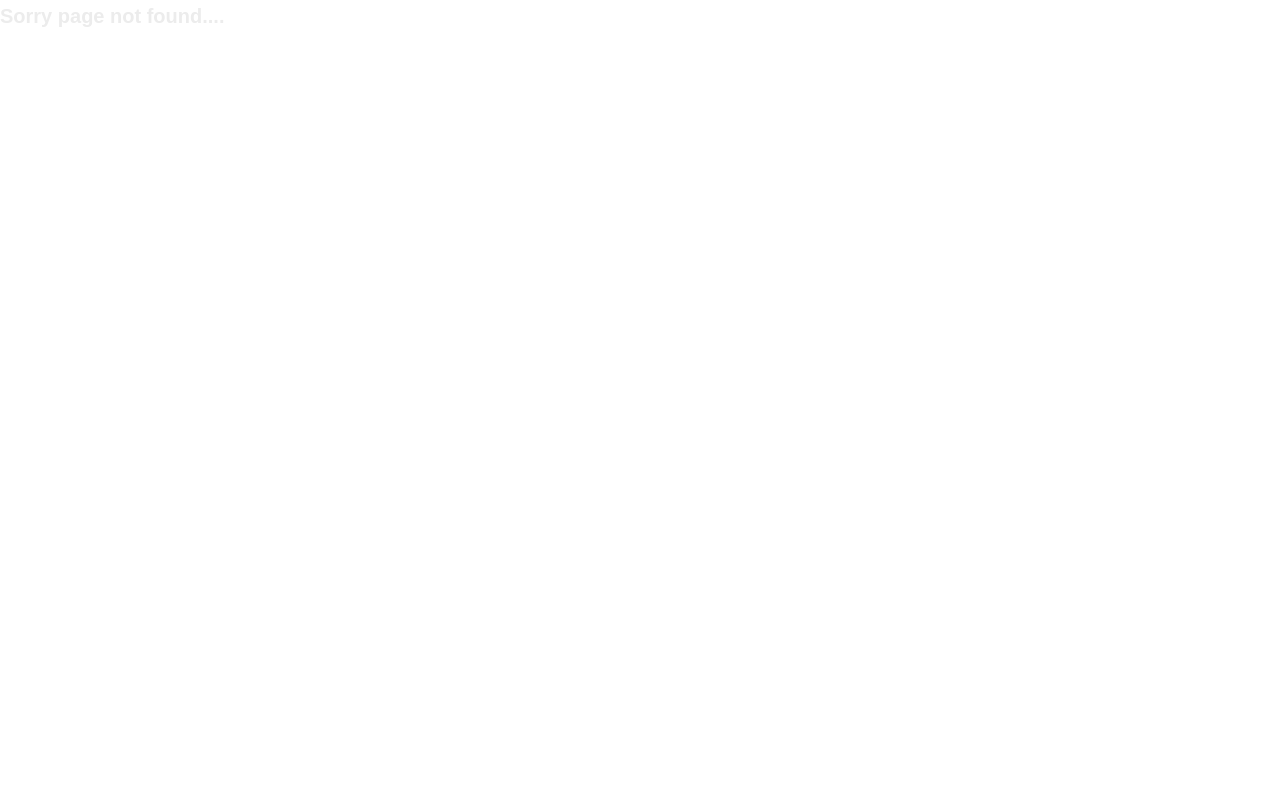
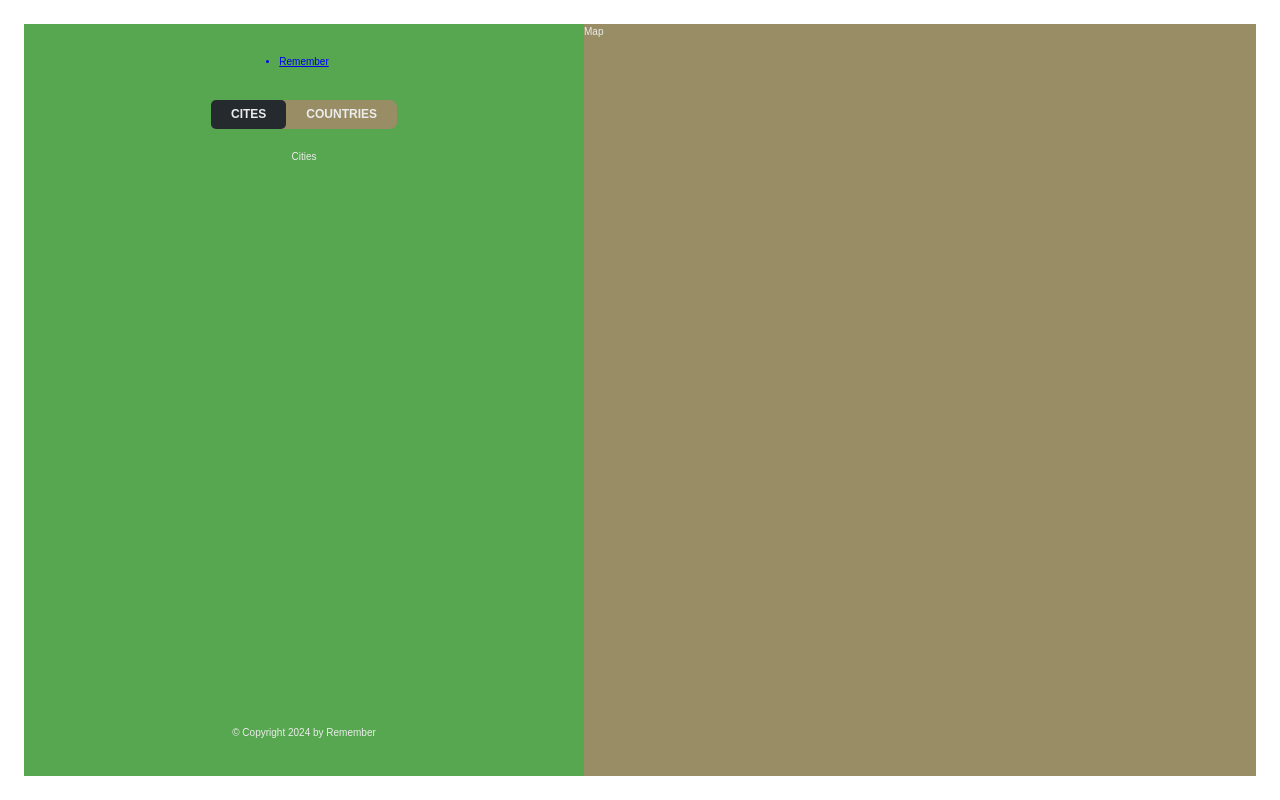
Before and after one commit to Allano256/Remember, a React (Vite) app in the folder remember/: page /app/cities in a window 1280 px wide. Before the commit this address had no page. Built offline with nearby package versions, Linux system fonts and the light colour scheme.

Commit message:
Created sub-routes in the app layout

```diff
--- a/remember/src/App.jsx
+++ b/remember/src/App.jsx
@@ -10,10 +10,17 @@ function App() {
   return (
     <BrowserRouter>
     <Routes>
-      <Route path="/"  element={<HomePage />} />
+      <Route index  element={<HomePage />} />
       <Route path="about" element= {<AboutPage/>} />
       <Route path="login" element={<Login />} />
-      <Route path="app" element={<AppLayout />} />
+      <Route path="app" element={<AppLayout />}>
+         {/* This creates the list of cities to be displayed if no specific route is specified */}
+         <Route index element={<p>List of cities</p>} />
+      {/* These are nested routes */}
+         <Route path="cities" element={<p>Cities</p>} />
+         <Route path="countries" element={<p>Countries</p>} />
+         <Route path="form" element={<p>Form</p>} />
+      </Route>
       <Route path="*"  element={<PageNotFound />} />
       </Routes>
       </BrowserRouter>
--- a/remember/src/components/AppNavigation.jsx
+++ b/remember/src/components/AppNavigation.jsx
@@ -1,7 +1,18 @@
+import { NavLink } from "react-router-dom"
+import styles from "./AppNavigation.module.css"
+
 function AppNavigation() {
     return (
-        <nav>
-            App navigation
+        <nav className={styles.nav} >
+           <ul>
+            <li>
+                <NavLink to="cities">Cites</NavLink>
+            </li>
+            <li>
+                <NavLink to="countries">Countries</NavLink>
+            </li>
+
+           </ul>
 
         </nav>
     )
--- a/remember/src/components/SideBar.jsx
+++ b/remember/src/components/SideBar.jsx
@@ -2,6 +2,7 @@ import Footer from "./Footer";
 import styles from "./SideBar.module.css";
 import Logo from "./Logo";
 import AppNavigation from "./AppNavigation";
+import { Outlet } from "react-router-dom";
 
 
 
@@ -12,7 +13,8 @@ function SideBar() {
 
           <AppNavigation />
 
-            <p>List of cities</p>
+          {/* This is the same as using "children prop" */}
+            <Outlet />
 
            <Footer />
 
--- a/remember/src/index.css
+++ b/remember/src/index.css
@@ -10,8 +10,8 @@
   --color-brand--2: #0076c4;
 
   --color-dark--0: #242a2e;
-  --color-dark--1: #2d3439;
-  --color-dark--2: #42484d;
+  --color-dark--1: #57a750;
+  --color-dark--2: #988d64;
   --color-light--1: #aaa;
   --color-light--2: #ececec;
   --color-light--3: #d6dee0;
```
